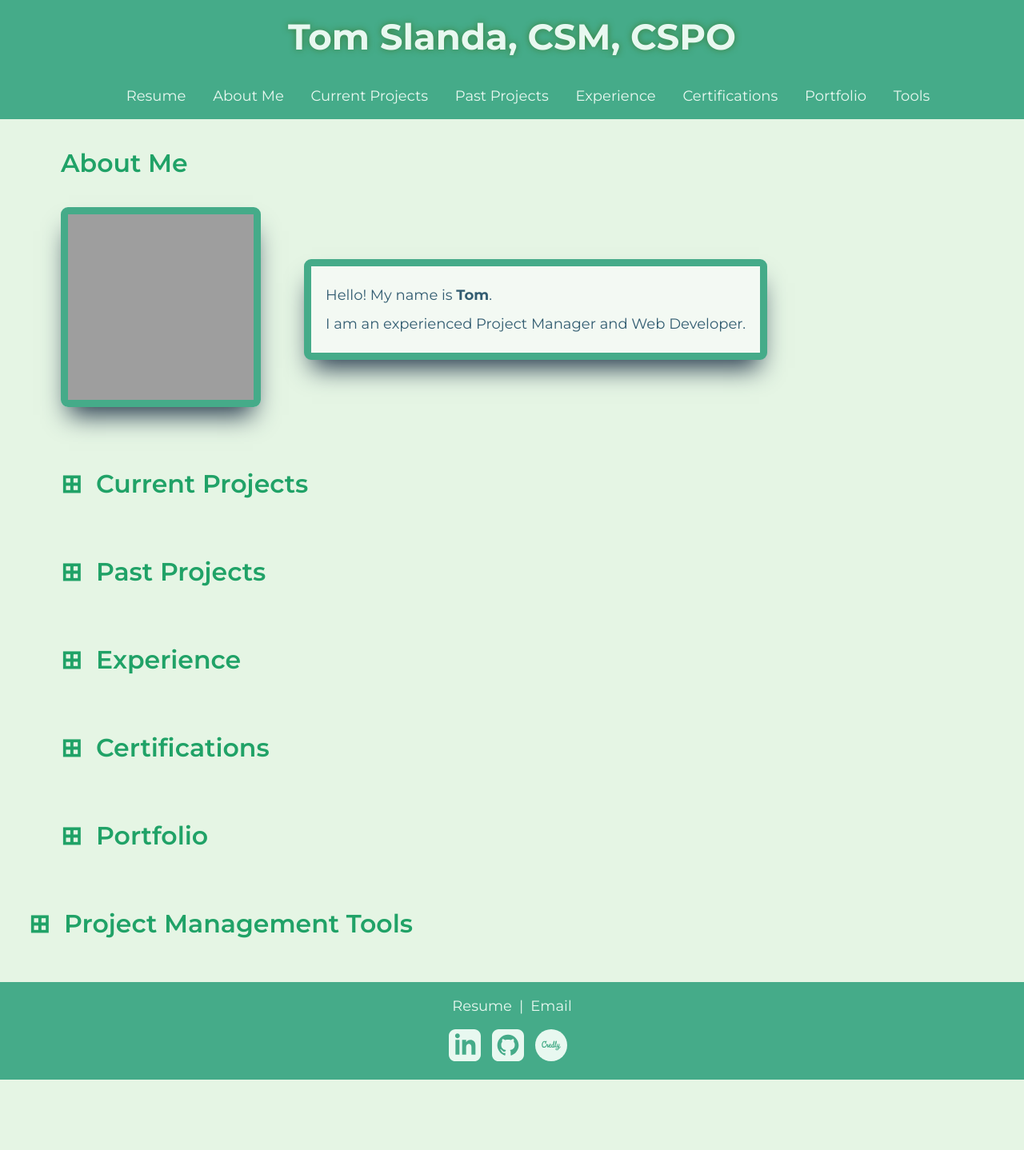
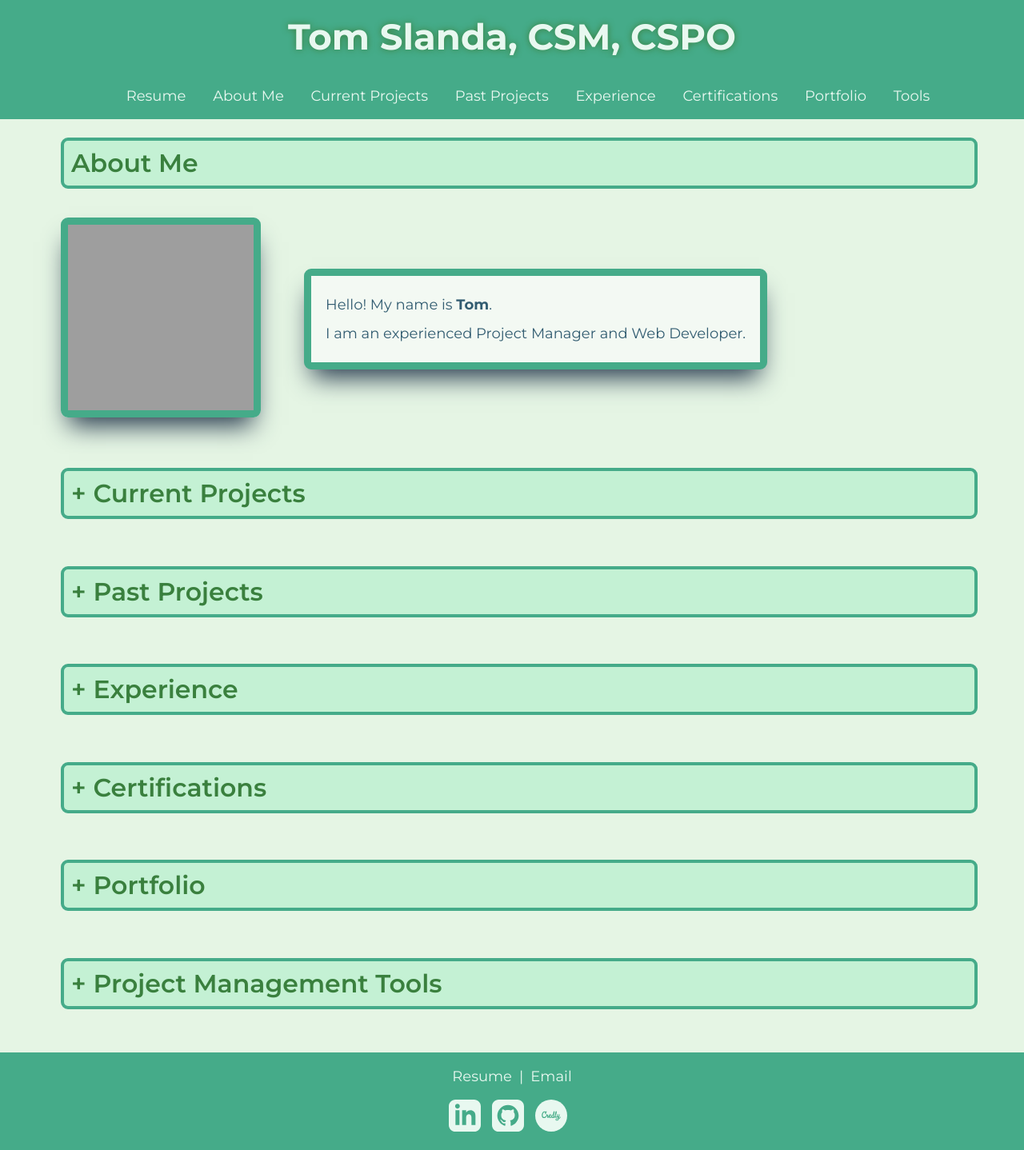
Before and after one commit to slandath/slandath.github.io, a Jekyll site: the page built from index.html, in a window 1280 px wide. Shown: the whole page at 80% size. Built offline with Jekyll 4.4.1, drawn with Linux system fonts in a browser that asks for light colours; before the commit the page ends 1350 px from its top, so only the background shows below that; grey boxes are pictures that could not be loaded.

Commit message:
css tweaks
Signed-off-by: slandath <jesus_slanda@yahoo.com>

```diff
--- a/_includes/collapse-heading.html
+++ b/_includes/collapse-heading.html
@@ -1,6 +1,4 @@
 <details class="message-header" id="{{ include.id }}">
-    <summary>
-        {{include.title}}
-    </summary>
-    {{include.content}}
+  <summary>{{include.title}}</summary>
+  {{include.content}}
 </details>
--- a/_includes/portfolio.html
+++ b/_includes/portfolio.html
@@ -17,30 +17,10 @@
     <div class="card-footer">
       <a href="https://turizak.github.io/" target="_blank">Website</a>
     </div>
-    <<<<<<< Updated upstream
-    <div class="card">
-      <div class="card-heading">
-        <h3>March Madness Bracket</h3>
-      </div>
-      <div class="card-image">
-        <img
-          src="https://upload.wikimedia.org/wikipedia/commons/2/28/March_Madness_logo.svg"
-          alt="march madness logo"
-        />
-      </div>
-      <div class="card-divider"></div>
-      <div class="card-content">
-        <p>Bracket for the NCAA Men's Basketball Tournament.</p>
-      </div>
-      <div class="card-footer">
-        <a href="https://basketball.tomslanda.com/" target="_blank">Website</a>
-      </div>
-      =======
   </div>
   <div class="card">
     <div class="card-heading">
       <h3>Arithmetic Game</h3>
-        >>>>>>> Stashed changes
     </div>
     <div class="card-image">
       <img
@@ -116,7 +96,7 @@
     </div>
     <div class="card-image">
       <img
-          src="https://upload.wikimedia.org/wikipedia/commons/5/53/Pok%C3%A9_Ball_icon.svg"
+        src="https://raw.githubusercontent.com/slandath/images/76eb71ac4b1ed36624999f662048f8cd243c4cad/pokeball.svg"
         alt="pokemon battle tool logo"
       />
     </div>
@@ -131,4 +111,3 @@
 </div>
 {% endcapture %} {% include collapse-heading.html title="Portfolio"
 id="portfolio" content=portfolio %}
-</div>
--- a/_layouts/default.html
+++ b/_layouts/default.html
@@ -1,36 +1,38 @@
 <!DOCTYPE html>
 <html lang="en">
-
   <head>
-    <meta charset="UTF-8">
-    <meta name="viewport" content="width=device-width, initial-scale=1.0">
-    <link rel="icon" href="https://raw.githubusercontent.com/slandath/images/main/resized/panda.png">
+    <meta charset="UTF-8" />
+    <meta name="viewport" content="width=device-width, initial-scale=1.0" />
+    <link
+      rel="icon"
+      href="https://raw.githubusercontent.com/slandath/images/main/resized/panda.png"
+    />
     <title>{{page.title}}</title>
-    <link rel="preconnect" href="https://fonts.googleapis.com">
-    <link rel="preconnect" href="https://fonts.gstatic.com" crossorigin>
-    <link href="https://fonts.googleapis.com/css2?family=Montserrat:ital,wght@0,100..900;1,100..900&display=swap"
-        rel="stylesheet">
-    <link rel="stylesheet" href="styles.css">
+    <link rel="preconnect" href="https://fonts.googleapis.com" />
+    <link rel="preconnect" href="https://fonts.gstatic.com" crossorigin />
+    <link
+      href="https://fonts.googleapis.com/css2?family=Montserrat:ital,wght@0,100..900;1,100..900&display=swap"
+      rel="stylesheet"
+    />
+    <link rel="stylesheet" href="styles.css" />
   </head>
 
   <body>
     {{content}}
   </body>
   <script>
-    const hamburger = document.querySelector('#hamburger');
-    const navbar = document.querySelector('.navbar');
-    const links = document.querySelectorAll('.navbar a');
+    const hamburger = document.querySelector("#hamburger");
+    const navbar = document.querySelector(".navbar");
+    const links = document.querySelectorAll(".navbar a");
 
-    hamburger.addEventListener('click', () => {
-        navbar.classList.toggle('active');
+    hamburger.addEventListener("click", () => {
+      navbar.classList.toggle("active");
     });
 
-    // Add event listeners to each nav item
-    links.forEach(item => {
-        item.addEventListener('click', () => {
-            navbar.classList.remove('active'); // Close the menu
+    links.forEach((item) => {
+      item.addEventListener("click", () => {
+        navbar.classList.remove("active");
       });
     });
   </script>
-
 </html>
--- a/styles.css
+++ b/styles.css
@@ -87,7 +87,7 @@ body {
 }
 
 html {
-  font-family: 'Montserrat', sans-serif;
+  font-family: "Montserrat", sans-serif;
   font-size: 18px;
   scroll-behavior: smooth;
 }
@@ -116,7 +116,8 @@ section {
 .card-container {
   display: grid;
   grid-template-columns: repeat(auto-fit, minmax(332px, 1fr));
-  gap: 1rem;
+  column-gap: 1rem;
+  row-gap: 3rem;
   place-items: center;
   margin: 0 auto;
   margin-left: 1rem;
@@ -133,7 +134,7 @@ section {
   color: var(--content-font-color);
   padding: 0.5rem;
   border: 0.063rem solid transparent;
-  margin: 0 0.5rem;
+  margin: 0 0.35rem;
   height: 9.375rem;
 }
 
@@ -144,7 +145,7 @@ section {
 }
 
 .card-divider {
-  margin: 0 0.5rem;
+  margin: 0 0.35rem;
   padding: 0.25rem;
   border-top: 0.063rem solid var(--hero-color);
   border-bottom: 0.063rem solid var(--hero-color);
@@ -158,7 +159,7 @@ section {
   border-radius: 0 0 0.438rem 0.438rem;
   border: 0.063rem solid transparent;
   border-top: 0.063rem solid var(--hero-color);
-  margin: 0 0.5rem 0.5rem 0.5rem;
+  margin: 0 0.35rem 0.35rem 0.35rem;
 }
 
 .card-footer a {
@@ -176,7 +177,7 @@ section {
   border-radius: 0.438rem 0.438rem 0 0;
   border: 1px solid transparent;
   border-bottom: 0.063rem solid var(--hero-color);
-  margin: 0.5rem 0.5rem 0 0.5rem;
+  margin: 0.35rem 0.35rem 0 0.35rem;
 }
 
 .card-heading.font-md {
@@ -191,7 +192,7 @@ section {
   align-items: center;
   place-content: center;
   background-color: var(--content-color);
-  margin: 0 0.5rem 0 0.5rem;
+  margin: 0 0.35rem 0 0.35rem;
   padding: 1rem 0 1rem 0;
   height: 12.5rem;
 }
@@ -269,22 +270,28 @@ section {
   max-width: 1200px;
 }
 
-.message-header > summary, .message-header > h2 {
+.message-header > summary,
+.message-header > h2 {
   font-size: 1.75rem;
   font-weight: 600;
   list-style: none;
-  margin: 1rem 0 1rem 1rem;
+  margin: 0.25rem 0 1rem 1rem;
+  padding: 0.5rem;
+  border: 0.25rem solid var(--hero-color);
+  border-radius: 0.5rem;
+  background-color: var(--card-heading-color);
+  color: var(--card-heading-font-color);
 }
 
 .message-header > summary::before {
-  content: '⊞ ';
+  content: "+ ";
   cursor: pointer;
   display: inline-block;
   margin-right: 0.5rem;
 }
 
 .message-header[open] > summary::before {
-  content: '⊟ ';
+  content: "- ";
   cursor: pointer;
 }
 
```
Lines whose indentation alone changed are shown as unchanged.
